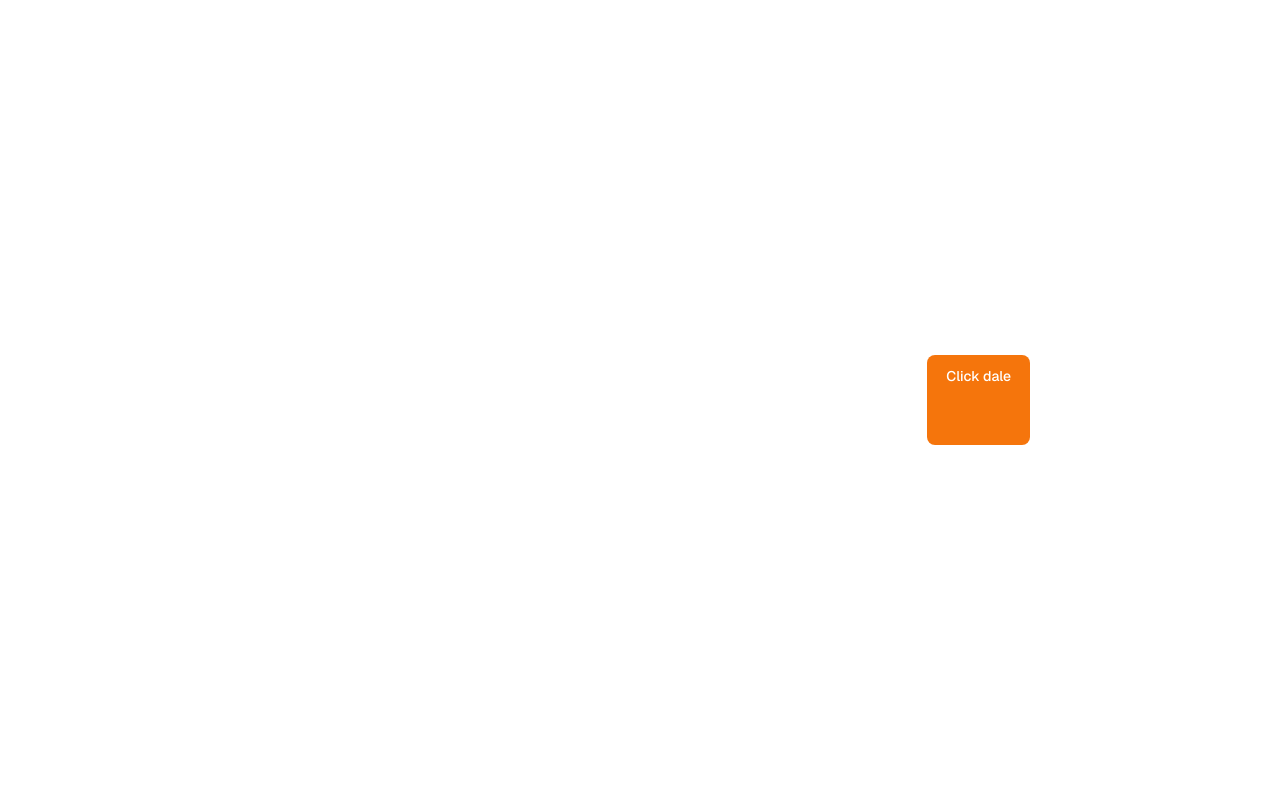
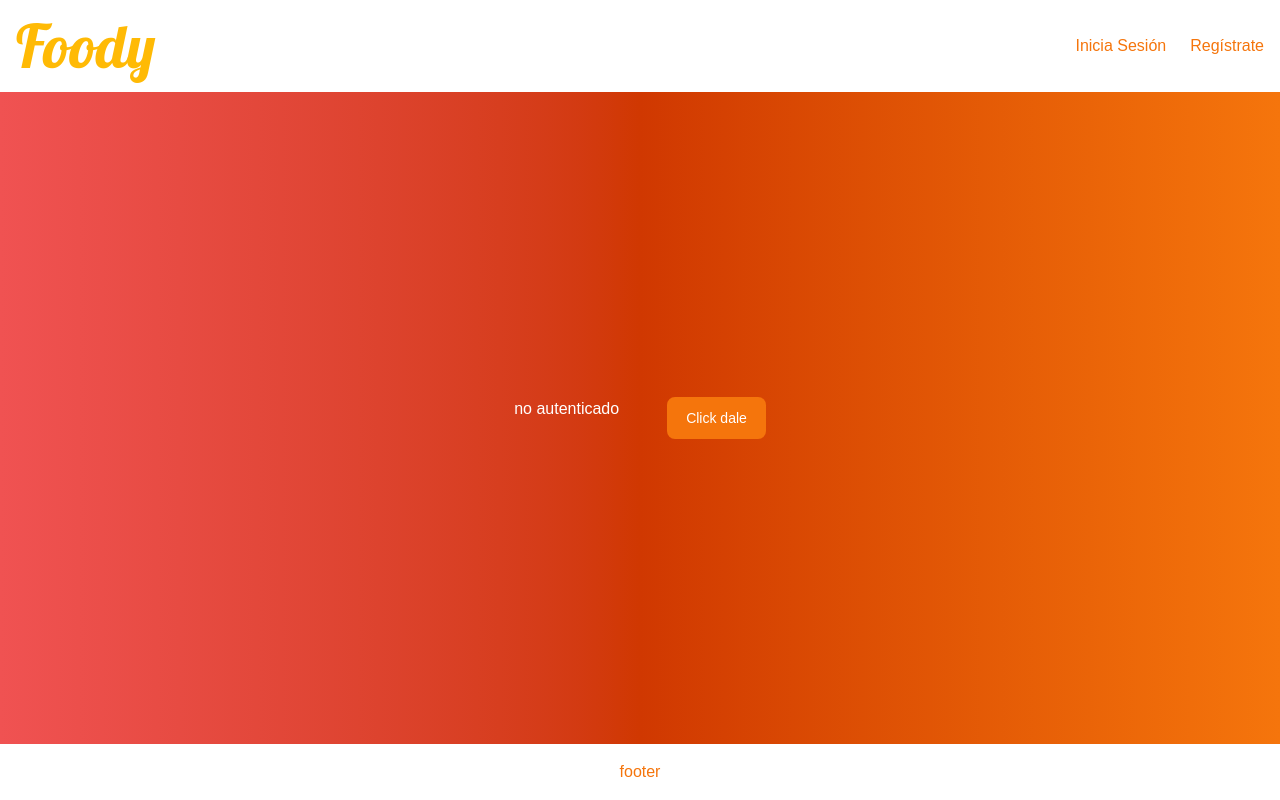
Before and after one commit to No-Country-simulation/c24-39-t-webapp, a Next.js app in the folder frontend/: page / in a window 1280 px wide. Built offline with nearby package versions, Linux system fonts and the light colour scheme; no server answers.

Commit message:
Estiliza página de inicio y login

```diff
--- a/frontend/src/app/login/page.tsx
+++ b/frontend/src/app/login/page.tsx
@@ -1,7 +1,6 @@
 "use client"
 
 import { useState, useTransition } from "react";
-import 'tailwindcss';
 
 import { Button, Label, TextInput } from "flowbite-react";
 import { HiClock, HiMail } from "react-icons/hi";
@@ -31,7 +30,7 @@ export default function LoginPage() {
   }
 
   return (
-    <section className="w-full h-screen flex justify-center items-center gap-40">
+    <section className="w-full h-screen flex justify-center items-center gap-40 bg-gradient-to-r from-gray-700 via-gray-400 to-white">
       <h1 className="text-2x1 text-[#FFBA05] font-lobster">Foody</h1>
       <form
         action={handleSubmit} noValidate
@@ -66,7 +65,7 @@ export default function LoginPage() {
           {errors?.password && <ErrorMessage message={errors.password[0]} />}
         </div>
         {errors?._form && <ErrorMessage message={errors._form[0]} />} <br />
-        <Button className="mt-2 " disabled={isPending} color="blue" type="submit">
+        <Button className="mt-2 " disabled={isPending} type="submit">
           {
             isPending ? "Cargando..." : "Iniciar sesión"
           }
--- a/frontend/src/app/page.tsx
+++ b/frontend/src/app/page.tsx
@@ -1,19 +1,23 @@
 import { Button } from "flowbite-react";
 import { auth } from "../../auth";
+import 'tailwindcss';
+import Header from "@/components/Header";
+import Head from "next/head";
 
 export default async function Home() {
+
   const session = await auth();
 
   return (
-    <div className="grid grid-rows-[20px_1fr_20px] items-center justify-items-center min-h-screen p-8 pb-20 gap-16 sm:p-20 font-[family-name:var(--font-geist-sans)]">
-      <main className="flex flex-col gap-8 row-start-2 items-center sm:items-start">
-        <div className="flex flex-row gap-50">
-          <h1 className="text-2x1 font-size: var(--text-2xl);">Foody</h1>
+    <div className="flex flex-col min-h-screen bg-gradient-to-r from-red-500 via-orange-600 to-[#f5750c]">
+      <Header />
+      <main className="flex-grow flex flex-col justify-center items-center gap-8">
+        <div className="flex flex-row gap-12">
           {session?.access_token ?? "no autenticado"}
           <Button>Click dale</Button>
         </div>
       </main>
-      <footer className="row-start-3 flex gap-6 flex-wrap items-center justify-center">footer</footer>
+      <footer className="flex flex-wrap items-center justify-center py-4 mt-auto bg-[#ffffff] text-[#f5750c]">footer</footer>
     </div>
   );
 }
--- /dev/null
+++ b/frontend/src/components/Header.tsx
@@ -0,0 +1,20 @@
+import React from "react";
+
+
+export default function Header() {
+    return (
+        <header className="bg-[#ffffff] p-4">
+            <div className="container mx-auto flex justify-between items-center">
+                <h1 className="text-5xl text-[#FFBA05] font-size: var(--text-2xl) font-lobster font-bold;">
+                    <a href="/">Foody</a>
+                </h1>
+                <nav>
+                    <ul className="flex space-x-6">
+                    <li><a href="/login" className="text-[#f5750c]">Inicia Sesión</a></li>
+                    <li><a href="/registro" className="text-[#f5750c]">Regístrate</a></li>
+                    </ul>
+                </nav>
+            </div>
+        </header>
+    )
+};
```
